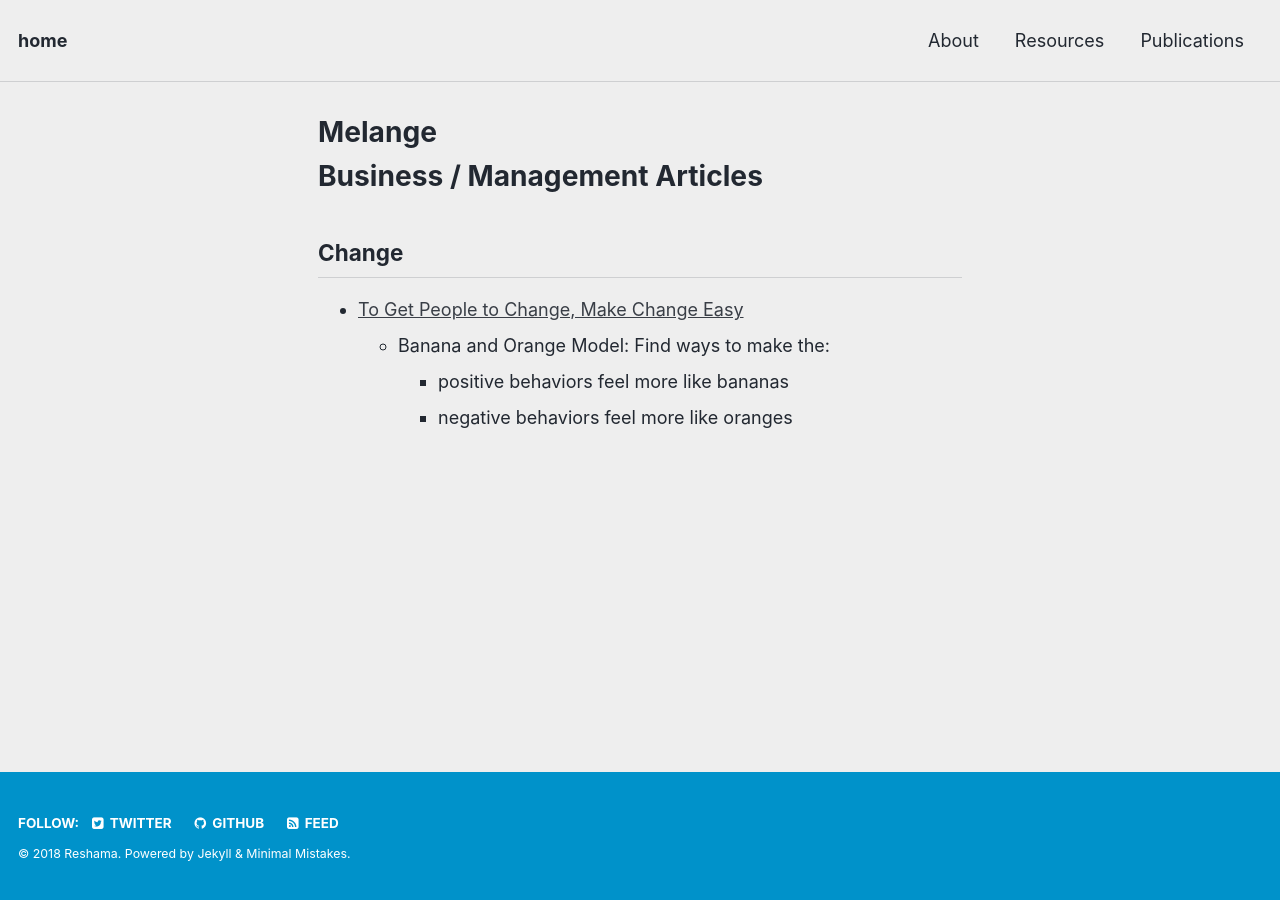
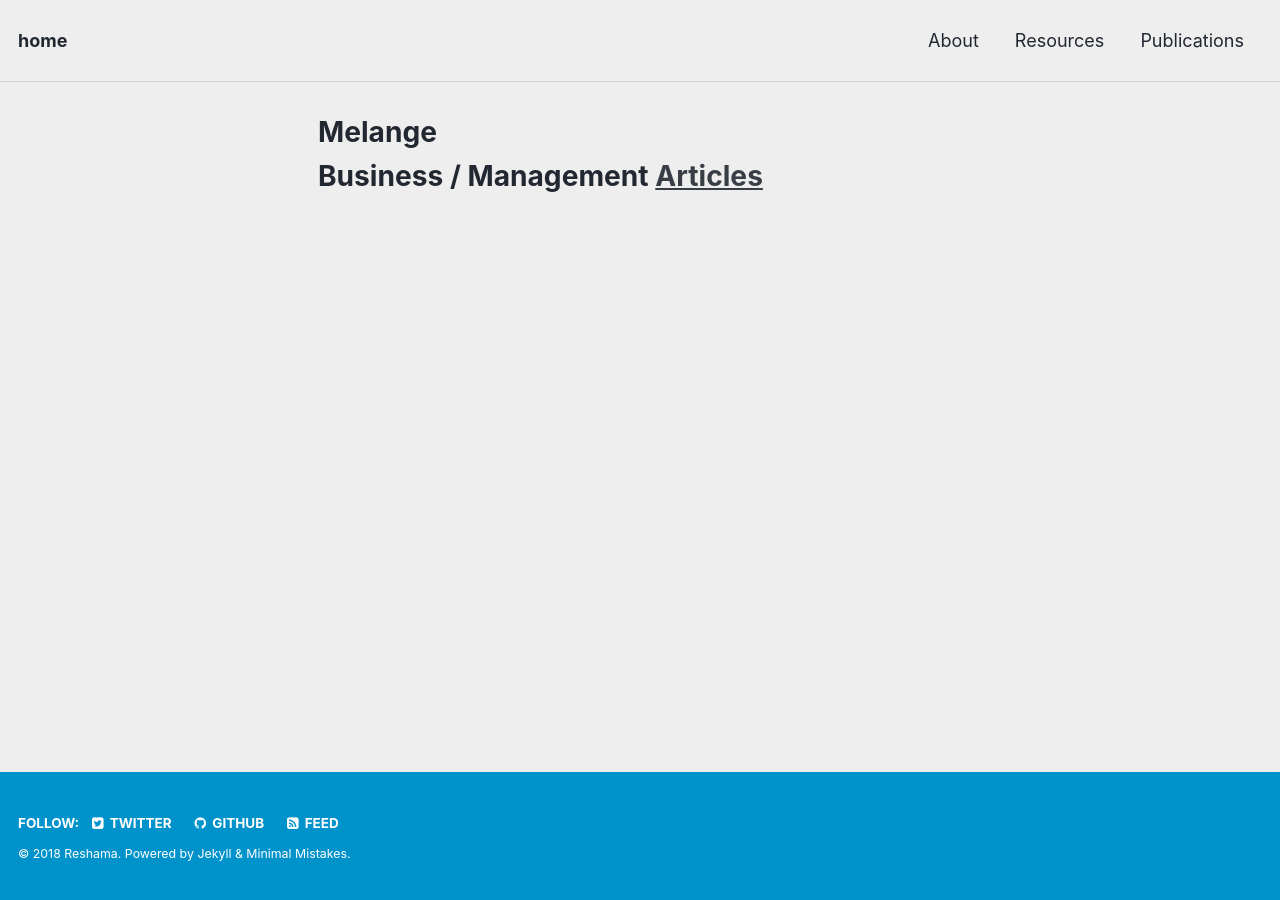
Before and after one commit to reshamas/reshamas.github.io, a Jekyll site: the page built from melange/index.md, in a window 1280 px wide. Built offline with Jekyll 4.4.1, drawn with Linux system fonts in a browser that asks for light colours.

Commit message:
Update index.md

```diff
--- a/melange/index.md
+++ b/melange/index.md
@@ -5,10 +5,4 @@ tags:
 comments: false
 ---
 
-# Business / Management Articles
-
-## Change
-- [To Get People to Change, Make Change Easy](https://hbr.org/2017/12/to-get-people-to-change-make-change-easy)
-    - Banana and Orange Model: Find ways to make the:
-        - positive behaviors feel more like bananas
-        - negative behaviors feel more like oranges
+# Business / Management [Articles](articles.md)
```
